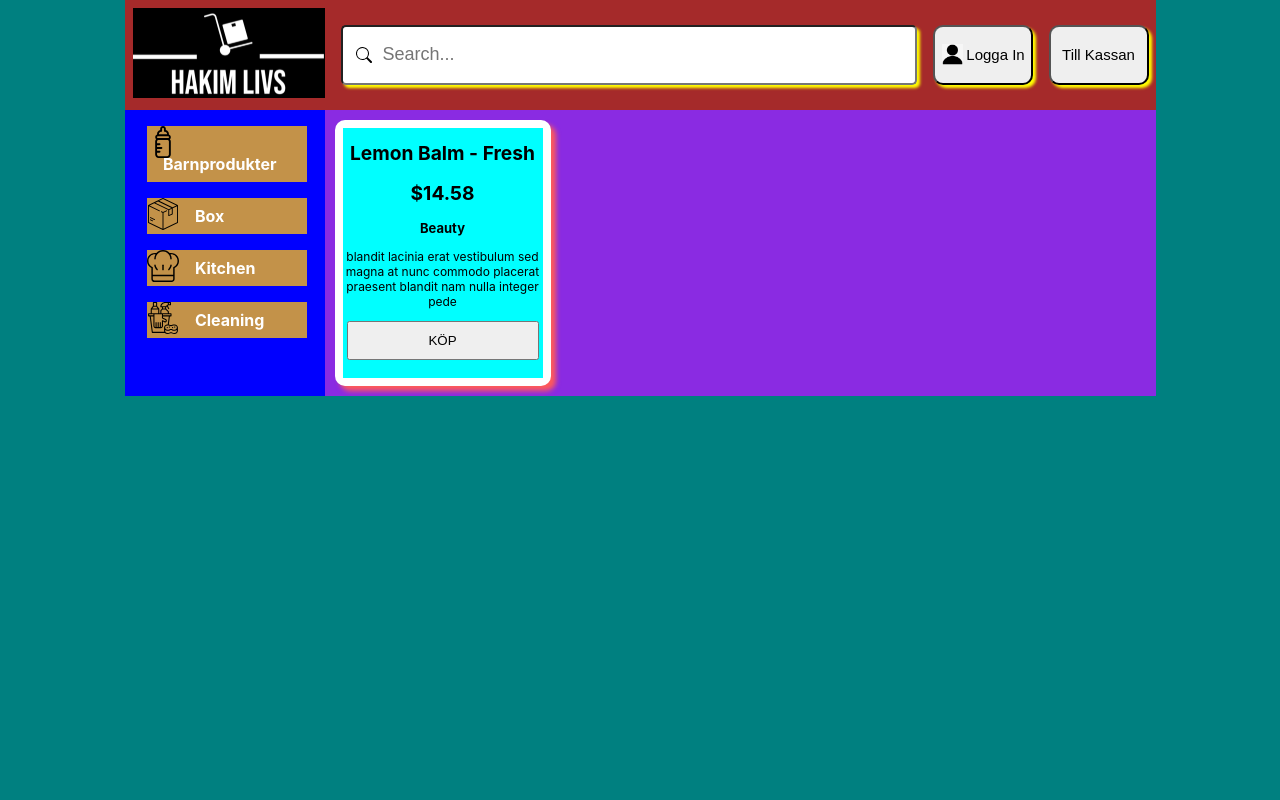
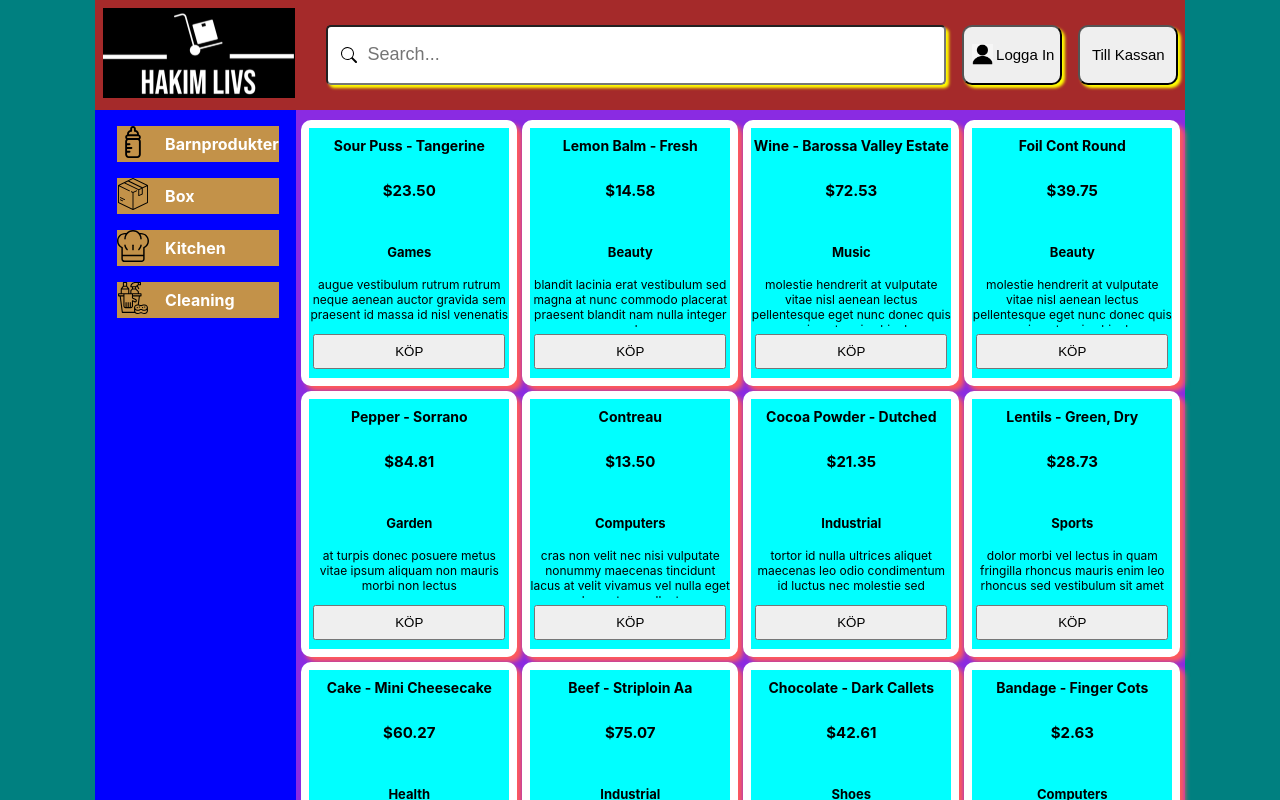
Before and after one commit to PUVSNV21-KVALIT21/Grupp2, a React (Create React App) app in the folder frontend/: page / in a window 1280 px wide. Shown: the top 800 px of the page. Built offline with nearby package versions, Linux system fonts and the light colour scheme.

Commit message:
product grid done

```diff
--- a/frontend/src/Pages/ProductPage/ProductPage.tsx
+++ b/frontend/src/Pages/ProductPage/ProductPage.tsx
@@ -17,12 +17,16 @@ function ProductPage() {
   return (
     <div className="product-page">
       <div className="products">
-        <Product
-          title={productData[1].title}
-          price={productData[1].price}
-          category={productData[1].category}
-          description={productData[1].description}
-        />
+        {productData.map((item) => {
+          return (
+            <Product
+              title={item.title}
+              price={item.price}
+              category={item.category}
+              description={item.description}
+            />
+          );
+        })}
       </div>
     </div>
   );
--- a/frontend/src/Pages/ProductPage/productpage-style.css
+++ b/frontend/src/Pages/ProductPage/productpage-style.css
@@ -1,4 +1,11 @@
-.product-page {
-  width: 100%;
+.products {
+  display: grid;
+  /* justify-items: start; */
+  grid-template-columns: repeat(4, 1fr);
+  column-gap: 5px;
+  padding: 5px;
+  /* grid-template-rows: repeat(2, 1fr); */
+  /* width: 100%; */
+  /* height: fit-content; */
   background-color: blueviolet;
 }
--- a/frontend/src/Product-Component/product-component-style.css
+++ b/frontend/src/Product-Component/product-component-style.css
@@ -8,7 +8,7 @@
   border-radius: 10px;
   box-shadow: 5px 5px 5px rgb(255, 90, 90);
   padding: 0.5rem;
-  margin: 10px;
+  margin-top: 5px;
 }
 
 .product {
@@ -19,22 +19,30 @@
 }
 
 .product h1 {
-  font-size: 1.2rem;
+  height: 50px;
+  font-size: 14px;
 }
 
 .product h2 {
-  font-size: 1.2rem;
+  height: 50px;
+  font-size: 15px;
+  margin-top: -1rem;
 }
 
 .product h3 {
+  height: 20px;
   font-size: 13px;
 }
 
 .product p {
+  height: 50px;
   font-size: 12px;
+  overflow: hidden;
 }
 
 .product-button {
+  position: relative;
+  inset: -5px 0 0 0;
   width: 12rem;
-  padding: 0.6rem;
+  padding: 0.5rem;
 }
```
